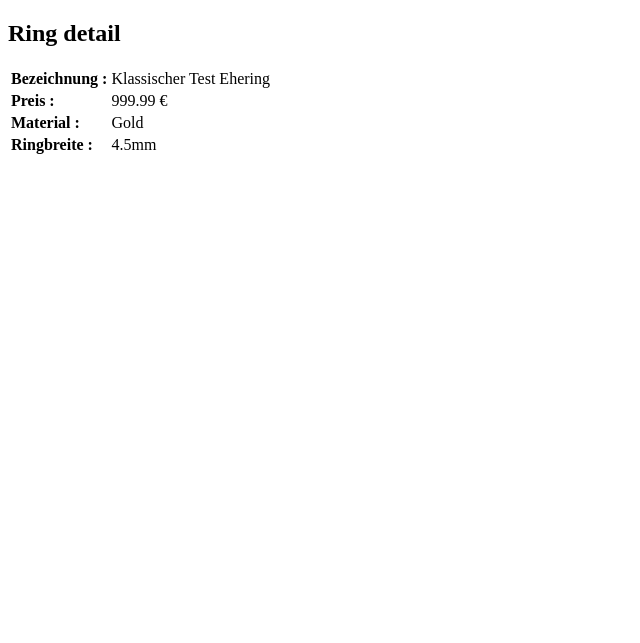
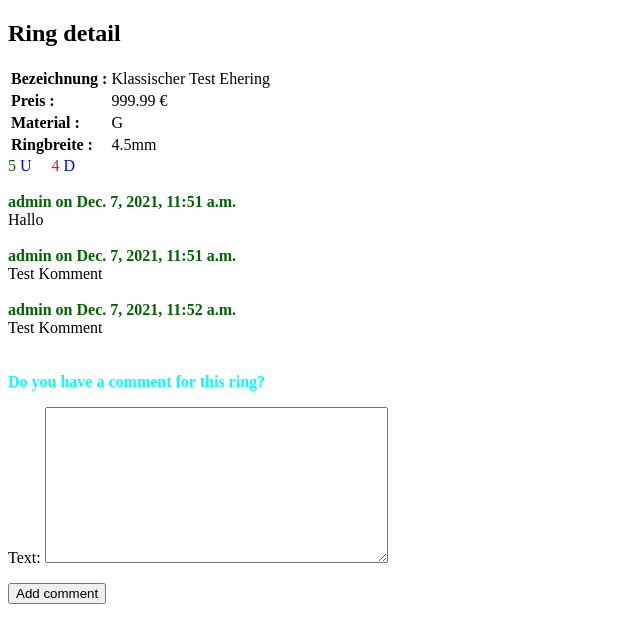
Before and after one commit to Marlowski/pythonShop, a Django app: page /rings/product/1/ in a window 1280 px wide. Shown: the top 643 px of the page, without its empty margins (0-640 px from the left). Run offline with Django 3.2, Linux system fonts and the light colour scheme; data comes from the database, SQL or seed files in the repository; both versions use the stored data as it was after the commit.

Commit message:
Ring-detail Comment and Vote
(fehlt nur noch ein Vote je Product pro user)

```diff
--- a/Rings/forms.py
+++ b/Rings/forms.py
@@ -1,5 +1,5 @@
 from django import forms
-from .models import Ring
+from .models import Ring, Comment
 
 
 class RingForm(forms.ModelForm):
@@ -11,3 +11,13 @@ class RingForm(forms.ModelForm):
             'genre': forms.Select(choices=Ring.RING_MATERIALS),
             'user': forms.HiddenInput(),
         }
+
+class CommentForm(forms.ModelForm):
+
+    class Meta:
+        model = Comment
+        fields = ['text']
+        widgets = {
+            'user': forms.HiddenInput(),
+            'book': forms.HiddenInput(),
+        }
--- a/Rings/models.py
+++ b/Rings/models.py
@@ -35,8 +35,75 @@ class Ring(models.Model):
         return_string = self.bezeichnung + ': ' + self.material
         return return_string
 
+    def get_upvotes(self):
+        upvotes = Vote.objects.filter(up_or_down='U',
+                                      ring=self)
+        return upvotes
+
+    def get_upvotes_count(self):
+        return len(self.get_upvotes())
+
+    def get_downvotes(self):
+        downvotes = Vote.objects.filter(up_or_down='D',
+                                        ring=self)
+        return downvotes
+
+    def get_downvotes_count(self):
+        return len(self.get_downvotes())
+
+    def vote(self, user, up_or_down):
+        U_or_D = 'U'
+        if up_or_down == 'down':
+            U_or_D = 'D'
+        vote = Vote.objects.create(up_or_down=U_or_D,
+                                   user=user,
+                                   ring=self
+                                   )
+
     def __str__(self):
         return self.bezeichnung + ' (' + self.material + ')'
 
     def __repr__(self):
         return self.get_full_name() + ' / ' + self.preis + ' / ' + self.ring_Breite
+
+
+
+class Comment(models.Model):
+    text = models.TextField(max_length=500)
+    timestamp = models.DateTimeField(auto_now_add=True)
+    user = models.ForeignKey(User, on_delete=models.CASCADE)
+    ring = models.ForeignKey(Ring, on_delete=models.CASCADE)
+
+    class Meta:
+        ordering = ['timestamp']
+        verbose_name = 'Comment'
+        verbose_name_plural = 'Comments'
+
+    def get_comment_prefix(self):
+        if len(self.text) > 50:
+            return self.text[:50] + '...'
+        else:
+            return self.text
+
+    def __str__(self):
+        return self.get_comment_prefix() + ' (' + self.user.username + ')'
+
+    def __repr__(self):
+        return self.get_comment_prefix() + ' (' + self.user.username + ' / ' + str(self.timestamp) + ')'
+
+
+class Vote(models.Model):
+    VOTE_TYPES = [
+        ('U', 'up'),
+        ('D', 'down'),
+    ]
+
+    up_or_down = models.CharField(max_length=1,
+                                  choices=VOTE_TYPES,
+                                 )
+    timestamp = models.DateTimeField(auto_now_add=True)
+    user = models.ForeignKey(User, on_delete=models.CASCADE)
+    ring = models.ForeignKey(Ring, on_delete=models.CASCADE)
+
+    def __str__(self):
+        return self.up_or_down + ' on ' + self.ring.bezeichnung + ' by ' + self.user.username
--- a/Rings/templates/ring-detail.html
+++ b/Rings/templates/ring-detail.html
@@ -19,13 +19,37 @@
     </tr>
     <tr>
         <td><b>Material :</b></td>
-        <td>{{ that_one_ring.get_material_display }}<br></td>
+        <td>{{ that_one_ring.material }}<br></td>
     </tr>
     <tr>
         <td><b>Ringbreite :</b></td>
         <td>{{ that_one_ring.ring_Breite }}<br></td>
     </tr>
     </table>
+    <span style="color: darkgreen">{{ upvotes }}</span>
+    <a href="{% url 'ring-vote' that_one_ring.id 'up' %}" style="text-decoration: none">
+       U
+    </a>
+    &nbsp;&nbsp;&nbsp;
+    <span style="color: crimson">{{ downvotes }}</span>
+    <a href="{% url 'ring-vote' that_one_ring.id 'down' %}" style="text-decoration: none">
+        D
+    </a>
+    <br><br>
+
+    {% for comment in comments_for_that_one_ring %}
+        <b style="color: darkgreen">{{ comment.user.username }} on {{ comment.timestamp }}</b><br>
+        {{ comment.text }}<br><br>
+    {% endfor %}
+    <br>
+
+    <b style="color: aqua">Do you have a comment for this ring?</b><br>
+    <form method="POST">
+        {% csrf_token %}
+        {{ comment_form.as_p }}
+        <button type="submit">Add comment</button>
+    </form>
+
     <br>
 {% endblock %}
 {% block footerContent %}{% endblock %}
--- a/Rings/urls.py
+++ b/Rings/urls.py
@@ -4,6 +4,7 @@ from . import views
 urlpatterns = [
     # path('list/', views.ring_list, name='ring-list'),
     path('product/<int:pk>/', views.ring_detail, name='ring_detail'),
+    path('show/<int:pk>/vote/<str:up_or_down>/', views.vote, name='ring-vote'),
     # path('add/', views.ring_create, name='ring-create'),
     # path('delete/<int:pk>/', views.ring_delete, name='ring-delete'),
 ]
--- a/Rings/views.py
+++ b/Rings/views.py
@@ -1,5 +1,7 @@
-from django.shortcuts import render
-from .models import Ring
+from django.shortcuts import render, redirect
+
+from .forms import CommentForm
+from .models import Ring, Comment
 
 
 # Create your views here.
@@ -10,4 +12,27 @@ def ring_detail(request, **kwargs):
     that_one_ring = Ring.objects.get(id=ring_id)
     print(str(ring_id), " :: ", that_one_ring)
     context = {'that_one_ring': that_one_ring}
+
+    # Add comment
+    if request.method == 'POST':
+        form = CommentForm(request.POST)
+        form.instance.user = request.user
+        form.instance.ring = that_one_ring
+        if form.is_valid():
+            form.save()
+        else:
+            print(form.errors)
+
+    comments = Comment.objects.filter(ring=that_one_ring)
+    context = {'that_one_ring': that_one_ring,
+               'comments_for_that_one_ring': comments,
+               'upvotes': that_one_ring.get_upvotes_count(),
+               'downvotes': that_one_ring.get_downvotes_count(),
+               'comment_form': CommentForm}
     return render(request, 'ring-detail.html', context)
+
+def vote(request, pk: str, up_or_down: str):
+    ring = Ring.objects.get(id=int(pk))
+    user = request.user
+    ring.vote(user, up_or_down)
+    return redirect('ring_detail', pk=pk)
```
Also changed, not shown: db.sqlite3.
